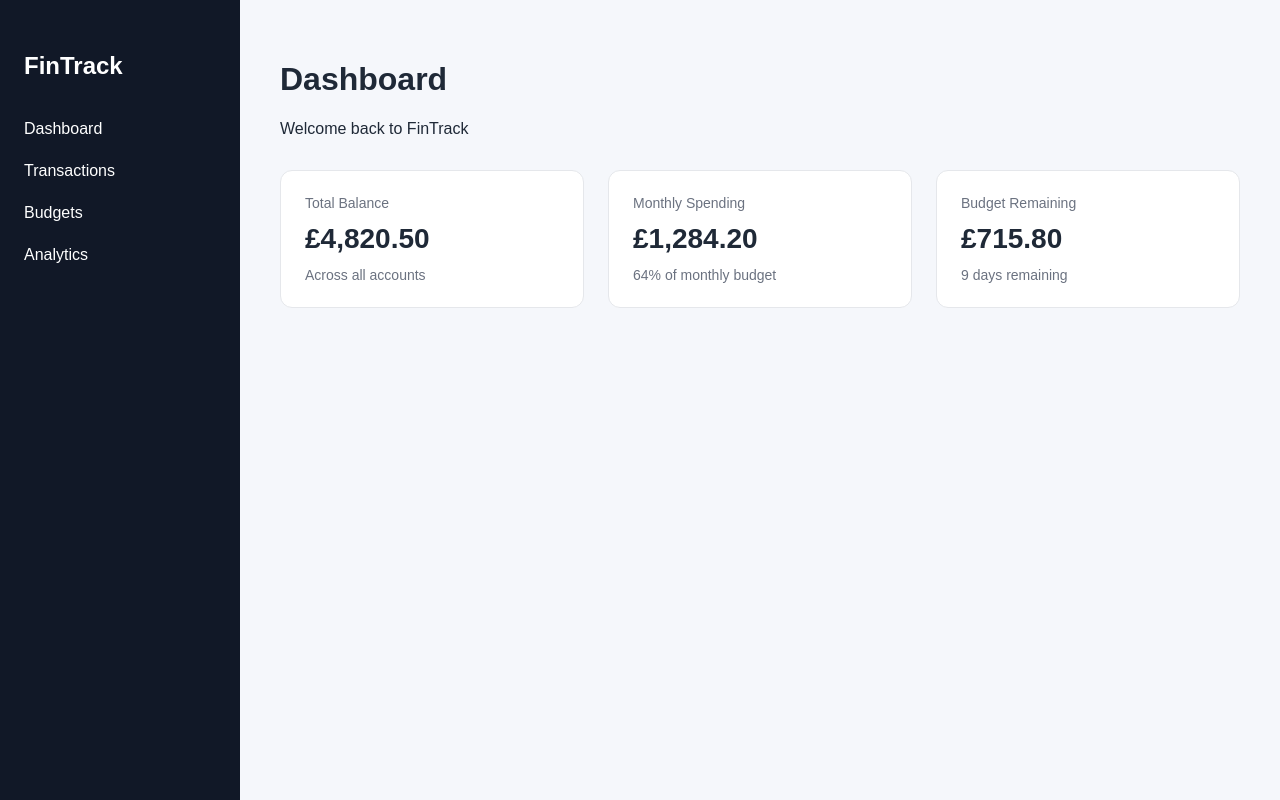
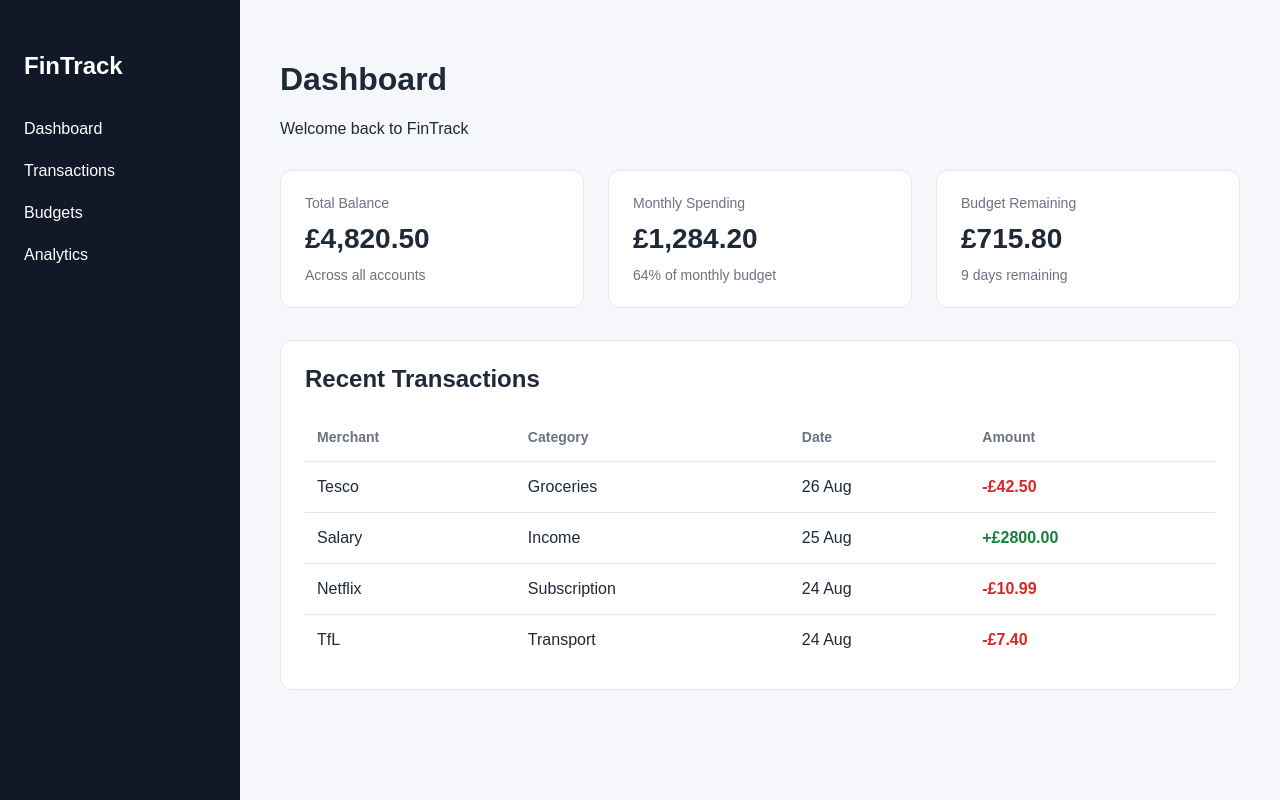
Before and after one commit to NamthipW-G/fintrack-dashboard, a React (Vite) app: page / in a window 1280 px wide. Built offline with nearby package versions, Linux system fonts and the light colour scheme.

Commit message:
feat: add recent transactions table

```diff
--- a/src/App.css
+++ b/src/App.css
@@ -53,3 +53,47 @@
   color: #6b7280;
   font-size: 14px;
 }
+
+.transactions-section {
+  margin-top: 32px;
+  padding: 24px;
+  background: white;
+  border: 1px solid #e5e7eb;
+  border-radius: 12px;
+}
+
+.transactions-section h2 {
+  margin-top: 0;
+}
+
+.transactions-table {
+  width: 100%;
+  border-collapse: collapse;
+}
+
+.transactions-table th,
+.transactions-table td {
+  padding: 16px 12px;
+  text-align: left;
+  border-bottom: 1px solid #e5e7eb;
+}
+
+.transactions-table th {
+  color: #6b7280;
+  font-size: 14px;
+}
+
+.transactions-table tr:last-child td {
+  border-bottom: none;
+}
+.amount {
+  font-weight: 600;
+}
+
+.income {
+  color: #15803d;
+}
+
+.expense {
+  color: #dc2626;
+}
--- a/src/App.tsx
+++ b/src/App.tsx
@@ -1,6 +1,8 @@
 import './App.css'
 import Sidebar from './components/Sidebar'
 import SummaryCard from './components/SummaryCard'
+import TransactionTable from './components/TransactionTable'
+
 
 const summaryCards = [
   {
@@ -40,6 +42,8 @@ function App() {
   ))}
 </section>
 
+ <TransactionTable />
+
       </main>
     </div>
   )
--- /dev/null
+++ b/src/components/TransactionTable.tsx
@@ -0,0 +1,79 @@
+type Transaction = {
+  id: number
+  merchant: string
+  category: string
+  date: string
+  amount: number
+}
+
+const transactions: Transaction[] = [
+  {
+    id: 1,
+    merchant: 'Tesco',
+    category: 'Groceries',
+    date: '26 Aug',
+    amount: -42.5,
+  },
+  {
+    id: 2,
+    merchant: 'Salary',
+    category: 'Income',
+    date: '25 Aug',
+    amount: 2800,
+  },
+  {
+    id: 3,
+    merchant: 'Netflix',
+    category: 'Subscription',
+    date: '24 Aug',
+    amount: -10.99,
+  },
+  {
+    id: 4,
+    merchant: 'TfL',
+    category: 'Transport',
+    date: '24 Aug',
+    amount: -7.4,
+  },
+]
+
+function TransactionTable() {
+  return (
+    <section className="transactions-section">
+      <h2>Recent Transactions</h2>
+
+      <table className="transactions-table">
+        <thead>
+          <tr>
+            <th>Merchant</th>
+            <th>Category</th>
+            <th>Date</th>
+            <th>Amount</th>
+          </tr>
+        </thead>
+
+        <tbody>
+          {transactions.map((transaction) => (
+            <tr key={transaction.id}>
+              <td>{transaction.merchant}</td>
+              <td>{transaction.category}</td>
+              <td>{transaction.date}</td>
+              <td
+                className={
+                    transaction.amount > 0
+                    ? 'amount income'
+                    : 'amount expense'
+                }
+                >
+                {transaction.amount > 0 ? '+' : '-'}£
+                {Math.abs(transaction.amount).toFixed(2)}
+                </td>
+            </tr>
+          ))}
+        </tbody>
+      </table>
+    </section>
+  )
+}
+
+export default TransactionTable
```
